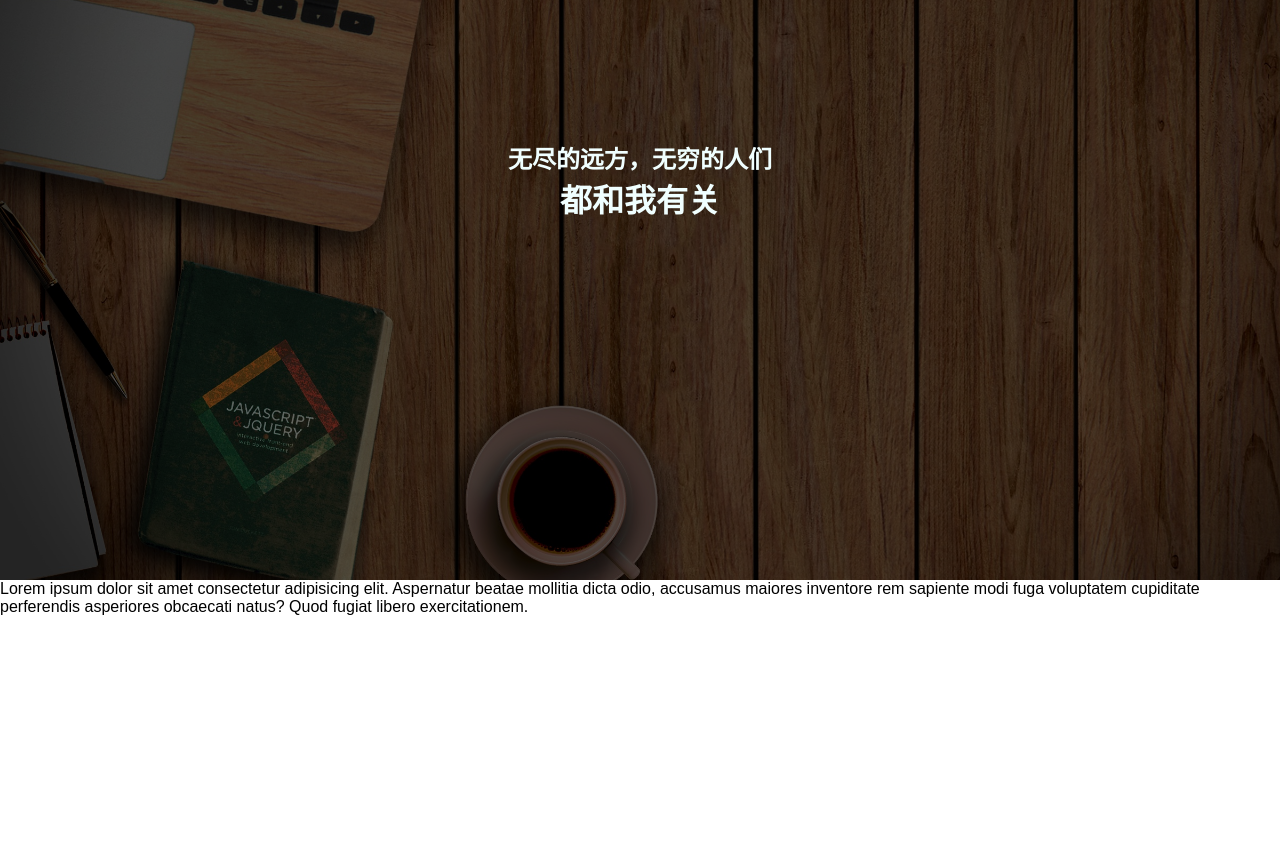
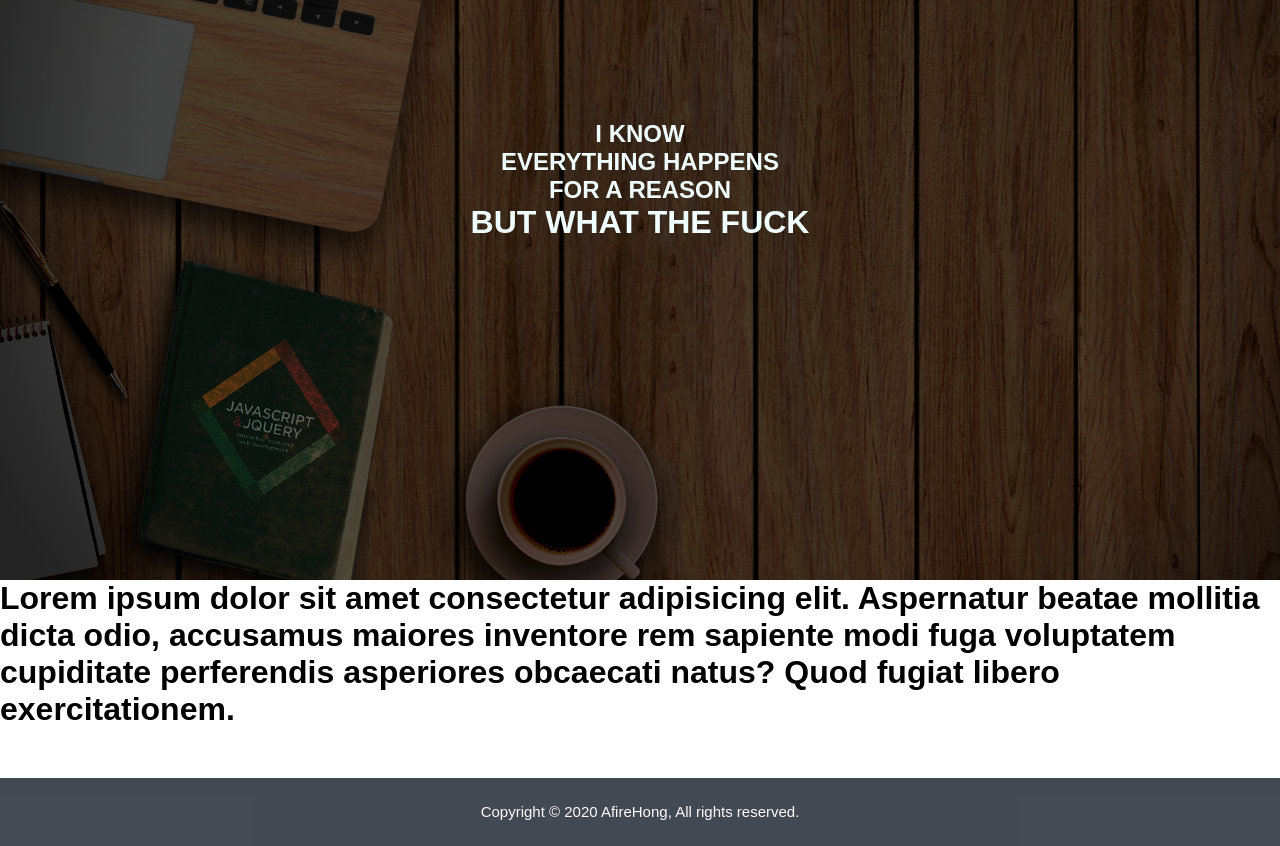
Before and after one commit to AfireHong/Blog, a Vue app: page /#/Home in a window 1280 px wide. Shown: the part 220-1066 px from the top of the page. Before the commit the page ends 836 px from the top, so only its background shows below. Built offline with nearby package versions, Linux system fonts and the light colour scheme.

Commit message:
底部样式

```diff
--- /dev/null
+++ b/src/views/blog/Footer.vue
@@ -0,0 +1,29 @@
+<template>
+  <div class="footer-info">
+    <div class="copyright">
+      <div>Copyright © 2020 AfireHong, All rights reserved.</div>
+    </div>
+  </div>
+</template>
+
+<script>
+export default {
+
+}
+
+</script>
+<style scope>
+.footer-info {
+  background-color:rgba(47, 54, 64, 0.9);
+  color: #fafafa;
+  text-align: center;
+  margin: 0;
+  margin-top: 50px!important;
+  line-height: 26px;
+  width: 100%;
+  font-size: 15px;
+  line-height: 18px;
+  padding: 25px 0;
+  font-family: 'Rubik', -apple-system, BlinkMacSystemFont, 'Segoe UI', Roboto, Oxygen, Ubuntu, Cantarell, 'Open Sans', 'Helvetica Neue', sans-serif;
+}
+</style>
--- a/src/views/blog/Home.vue
+++ b/src/views/blog/Home.vue
@@ -3,13 +3,16 @@
     <div class="banner">
       <div class="banner-wrap">
         <div class="inner-text">
-          <h2>无尽的远方，无穷的人们</h2>
-          <h1>都和我有关</h1>
+          <h2>I KNOW</h2>
+          <h2>EVERYTHING HAPPENS</h2>
+          <h2>FOR A REASON</h2>
+          <h1>BUT WHAT THE FUCK</h1>
         </div>
       </div>
     </div>
     <div class="">
-      Lorem ipsum dolor sit amet consectetur adipisicing elit. Aspernatur beatae mollitia dicta odio, accusamus maiores inventore rem sapiente modi fuga voluptatem cupiditate perferendis asperiores obcaecati natus? Quod fugiat libero exercitationem.
+      <h1>Lorem ipsum dolor sit amet consectetur adipisicing elit. Aspernatur beatae mollitia dicta odio, accusamus maiores inventore rem sapiente modi fuga
+        voluptatem cupiditate perferendis asperiores obcaecati natus? Quod fugiat libero exercitationem.</h1>
     </div>
   </div>
 </template>
@@ -27,6 +30,7 @@ export default {
   background: url(../../assets/bg_img.jpg) no-repeat center;
   background-size: cover;
   background-attachment: fixed;
+  font-family: 'Rubik', -apple-system, BlinkMacSystemFont, 'Segoe UI', Roboto, Oxygen, Ubuntu, Cantarell, 'Open Sans', 'Helvetica Neue', sans-serif;
 }
 .banner-wrap{
     height:100%;
--- a/src/views/blog/index.vue
+++ b/src/views/blog/index.vue
@@ -1,12 +1,14 @@
 <template>
   <div id="wrapper">
-      <Header />
+      <Header/>
       <div id="content"><router-view></router-view></div>
+      <Footer/>
   </div>
 </template>
 
 <script>
 import Header from './Header'
+import Footer from './Footer'
 export default {
     data(){
         return{
@@ -15,6 +17,7 @@ export default {
     },
     components:{
         Header,
+        Footer
     },
     methods:{
     }
```
Also changed, not shown: src/router/index.js (+6 -5 lines).
